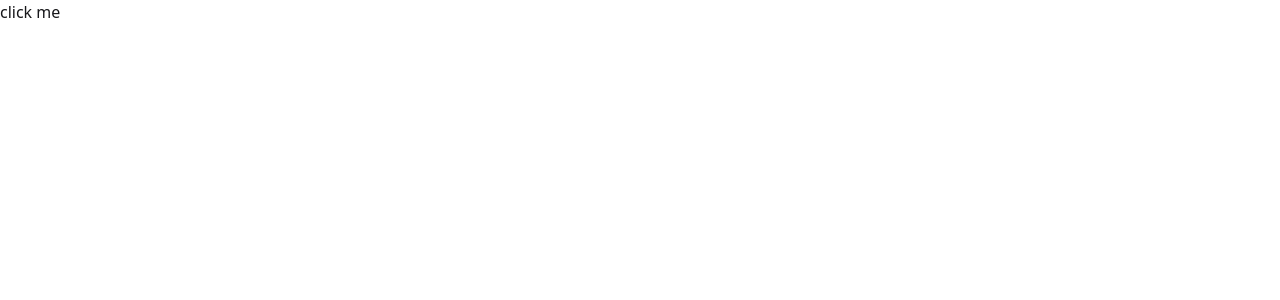
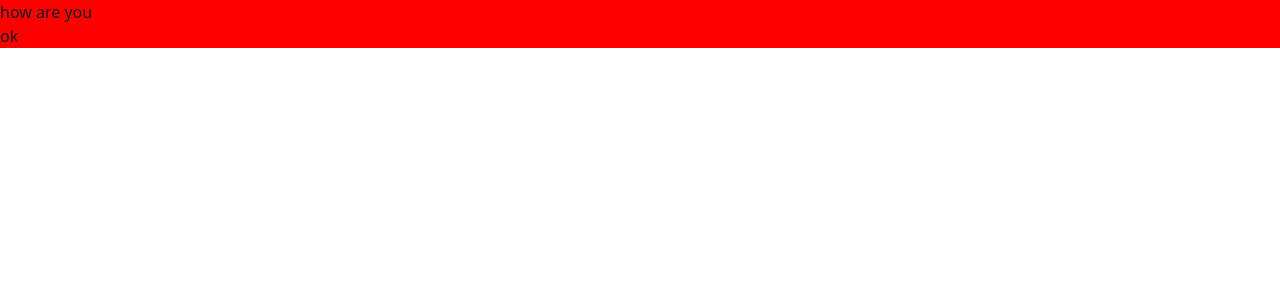
Before and after one commit to SakibFakir69/To-Do, a React (Vite) app: page / in a window 1280 px wide. Shown: the top 300 px of the page. Built offline with nearby package versions, Linux system fonts and the light colour scheme.

Commit message:
learn useRef

```diff
--- a/src/App.tsx
+++ b/src/App.tsx
@@ -1,21 +1,44 @@
-import React, { useEffect, useMemo, useReducer, useState } from "react";
+import React, { useEffect, useMemo, useReducer, useRef, useState } from "react";
 import TaskBoard from "./components/TaskBoard";
 
 function App() {
 
-  const [ active , setactive ] = useState<boolean>(!true);
+  // s -> one class one work
+
+  const inputRef = useRef<HTMLHeadElement | HTMLBodyElement>(null);
 
 
-  const btnTogle =()=>{
 
-    setactive(true)
-  }
-  console.log(active);
+
+  useEffect(()=>{
+    console.log("render");
+
+    if(inputRef.current)
+    {
+      inputRef.current.innerHTML='<h1>how are you</h1>'
+      inputRef.current.blur();
+      inputRef.current.style.background="red"
+      inputRef.current.append("ok")
+
+    }
+
+
+  },[])
+
+
+
+
+
+
+
+
+
 
   return (
     <div>
 
-      <button onClick={btnTogle}>click me</button>
+      <h2 ref={inputRef}>Hello</h2>
+
 
 
 
```
